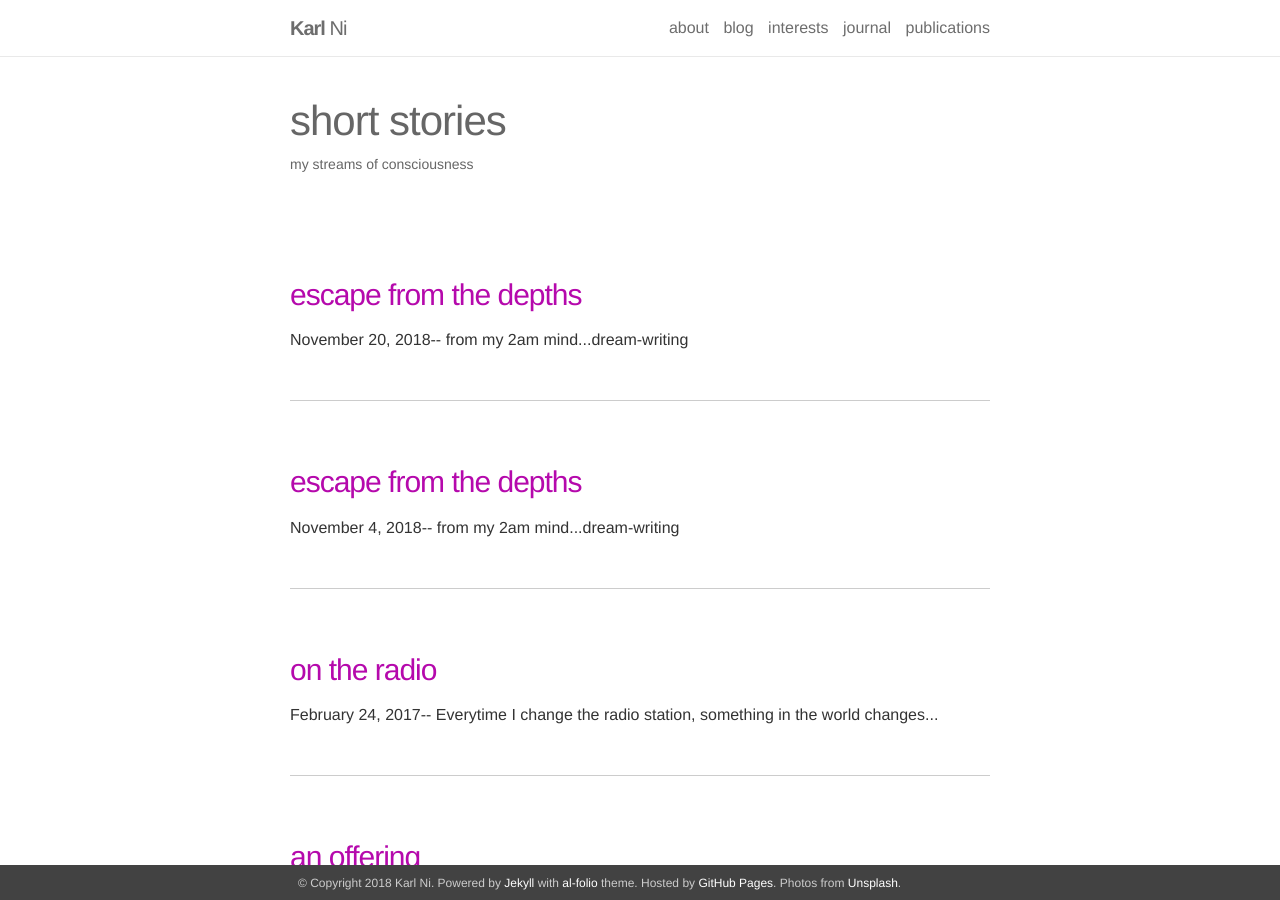
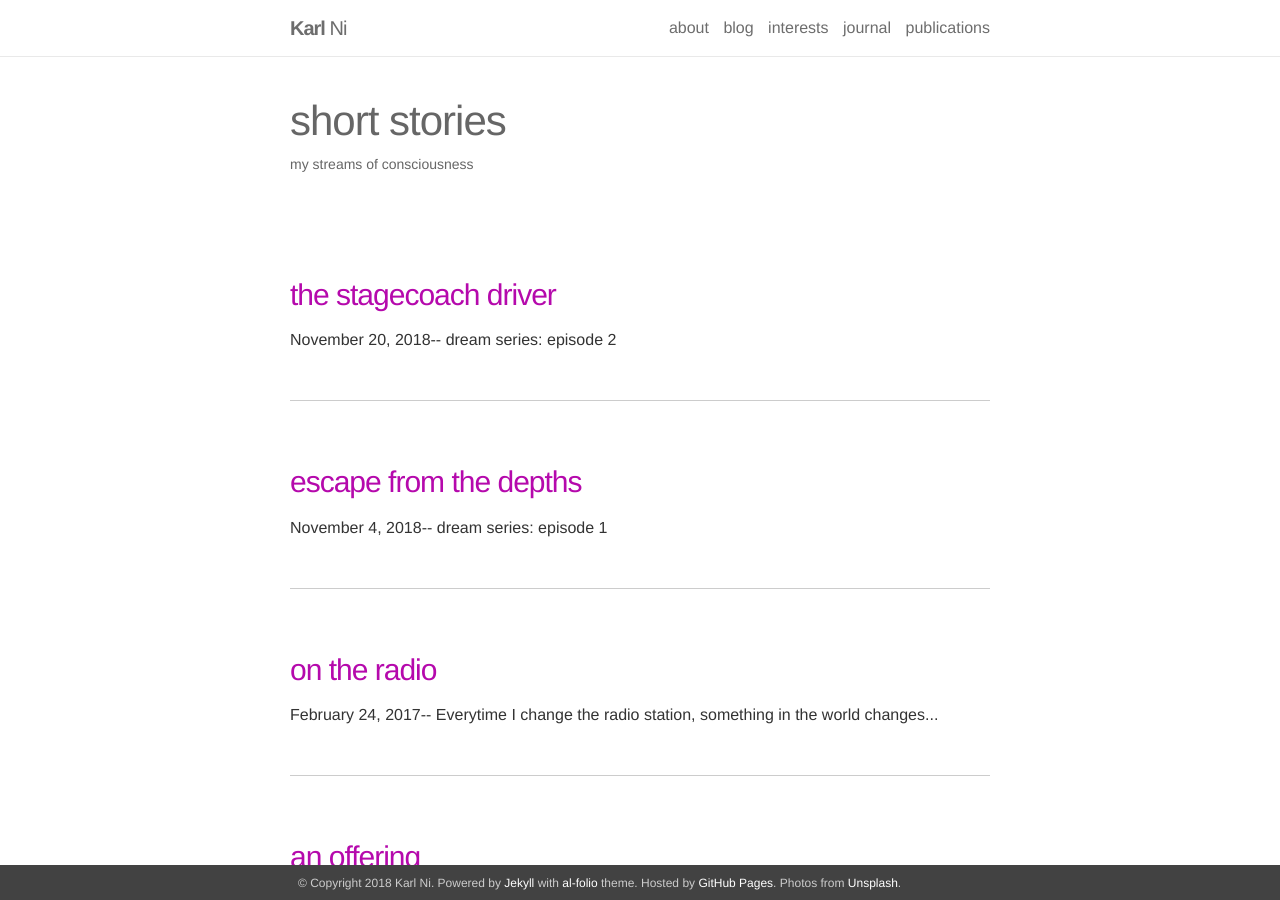
Before and after one commit to karllab41/site, a Jekyll site: the page built from _interests/5_interests.markdown, in a window 1280 px wide and 900 px high. Built offline with Jekyll 4.4.1, drawn with Linux system fonts in a browser that asks for light colours; nearby versions of some CDN libraries.

Commit message:
Updating names and stories

```diff
--- a/_stories/2018-11-10-Dream-Recall.md
+++ b/_stories/2018-11-04-Escape-Depths.md
@@ -1,9 +1,9 @@
 ---
 layout: post
 title: escape from the depths
-description: "from my 2am mind...dream-writing"
+description: "dream series: episode 1"
 categories: shortstory
-permalink: /stories/2018-11-04-dream-write-01.html
+permalink: /stories/2018-11-04-escape-depths-ds1.html
 comments: false
 published: true
 date: 2018-11-04
--- a/_stories/2018-11-20-Dream-Recall.md
+++ b/_stories/2018-11-20-The-Stagecoach-Driver.md
@@ -1,9 +1,9 @@
 ---
 layout: post
-title: escape from the depths
-description: "from my 2am mind...dream-writing"
+title: the stagecoach driver
+description: "dream series: episode 2"
 categories: shortstory
-permalink: /stories/2018-11-20-dream-write-02.html
+permalink: /stories/2018-11-20-stagecoach-driver-ds2.html
 comments: false
 published: true
 date: 2018-11-20
```
